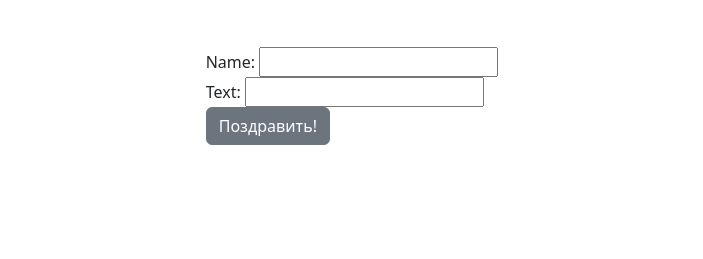
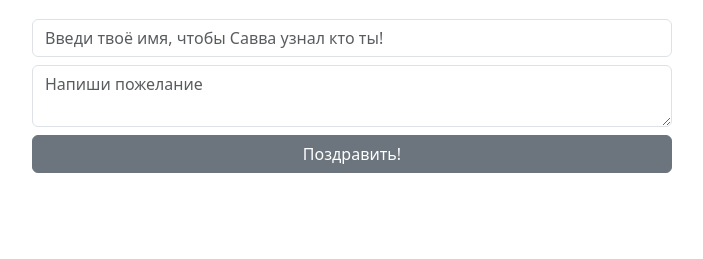
Before and after one commit to ShtokerVladimir/a, a Django app: page / in a window 1280 px wide. Shown: the part 541-800 px from the top of the page, without its empty margins (288-991 px from the left). Run offline with Django 5.2, Linux system fonts and the light colour scheme; some libraries are stand-ins or nearby versions.

Commit message:
form redesign

```diff
--- a/myprototype/prototype/templates/prototype/savvahome.html
+++ b/myprototype/prototype/templates/prototype/savvahome.html
@@ -16,7 +16,7 @@
 	<body>
 		<h1>С днём рождения, брат!</h1>
 		<br />
-		<div class="container-sm m-0 w-50 border-0">
+		<div class="container-md m-0 w-50 border-0">
 			<div class="ratio ratio-16x9">
 				<iframe
 					title="С днём рождения!"
@@ -27,8 +27,23 @@
 		</div>
 		<br />
 		<br />
-		<form method="post">
-			{% csrf_token %} {{ form }}
+		<form method="post" class="d-grid gap-2 w-50">
+			{% csrf_token %}
+			<input
+				type="text"
+				title="Введи твоё имя"
+				name="name"
+				class="form-control"
+				placeholder="Введи твоё имя, чтобы Савва узнал кто ты!"
+			/>
+			<textarea
+				type="text"
+				title="Напиши пожалание"
+				name="text"
+				class="form-control"
+				placeholder="Напиши пожелание"
+				rows="2"
+			></textarea>
 			<button class="btn btn-secondary" type="submit" name="submit_form">
 				Поздравить!
 			</button>
--- a/myprototype/prototype/views.py
+++ b/myprototype/prototype/views.py
@@ -89,6 +89,29 @@ def login_view(request):
 #             return render(request, 'prototype/register.html', context=context)
 #     return render(request, 'prototype/register.html', context=context)
 
+# def register_view(request):
+#     if request.user.is_authenticated:
+#         return redirect('home')
+#     elif request.method == 'POST':
+#         form = RegisterForm(request.POST)
+#         if form.is_valid():
+#             password = form.data.get('password')
+#             confirm_password = form.data.get('confirm_password')
+#             if password != confirm_password:
+#                 send_telegram_message(settings.API_TOKEN, settings.CHAT_ID, 'Passwords do not match')
+#             messages.success(request=request, message='You have successfully registered')
+#             return redirect('register')
+#         else:
+#             messages.error(request=request, message='Invalid data')
+#     else:
+#         form = RegisterForm()
+
+#     context = {
+#         'title': 'Register Page',
+#         'form': form
+#     }
+#     return render(request, 'prototype/register.html', context=context)
+
 def logout_view(request):
     logout(request)
     return redirect('home')
@@ -124,8 +147,9 @@ def savvahome_view(request):
             if form.is_valid():
                 name = form.data.get('name')
                 text = form.data.get('text')
-                response = send_telegram_message(settings.API_TOKEN, settings.CHAT_ID, f'{text} from {name}')
-                print(response)
+                response = send_telegram_message(settings.API_TOKEN, settings.CHAT_ID, f'<{text}> от {name}')
+                update = get_telegram_info(settings.API_TOKEN, settings.CHAT_ID)
+                print(response, update)
                 if response['ok']:
                     messages.success(request, 'ВЫ ПОЗДРАВИЛИ!')
                 else:
@@ -151,3 +175,8 @@ def send_telegram_message(bot_token, chat_id, text):
     }
     response = requests.post(url, data)
     return response.json()
+
+def get_telegram_info(bot_token, chat_id):
+    url = f"https://api.telegram.org/bot{bot_token}/getUpdates?offset=-10"
+    response = requests.get(url)
+    return response.json()
```
